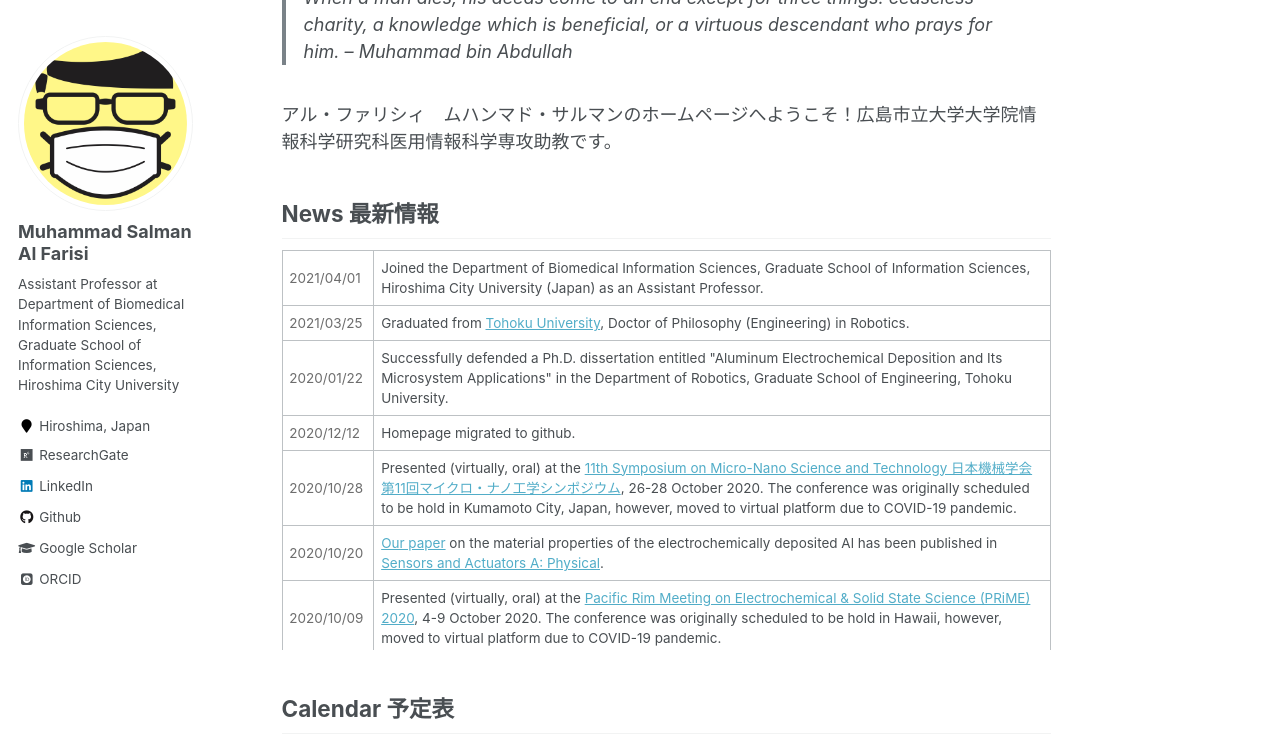
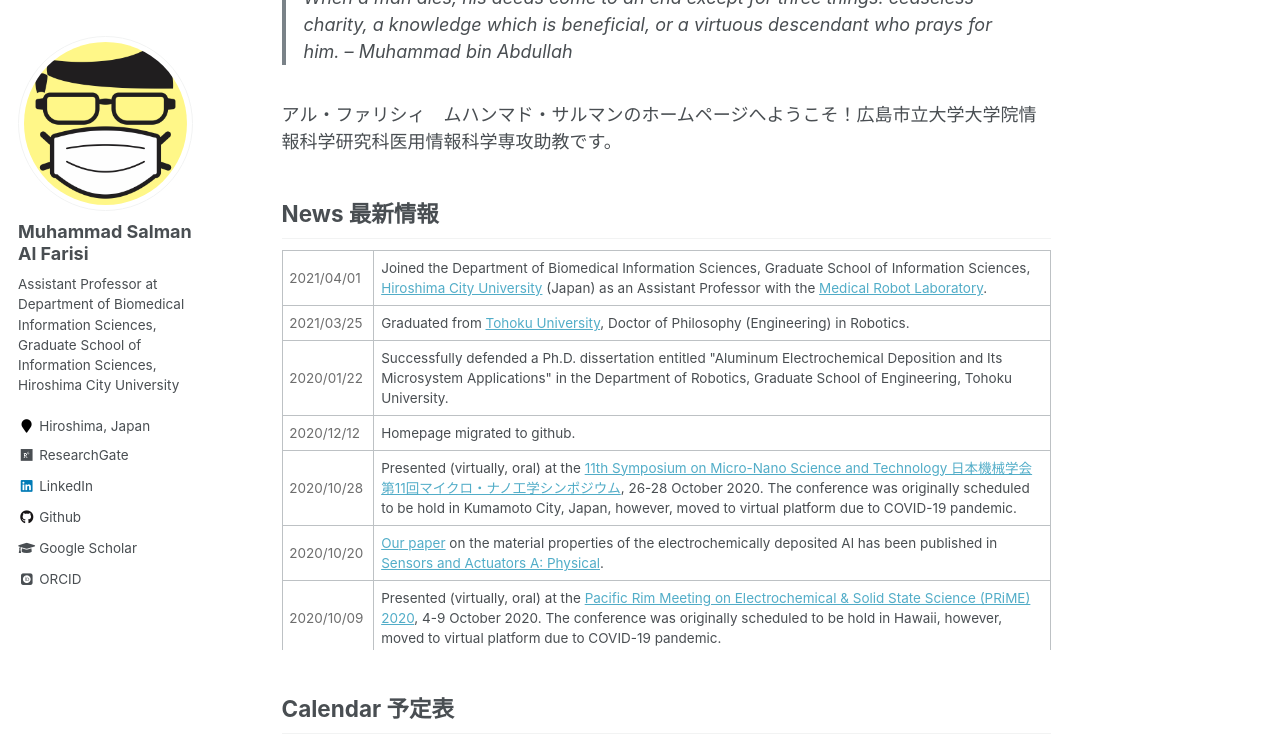
Before and after one commit to msalfarisi/msalfarisi.github.io, a Jekyll site: the page built from _pages/home.md, in a window 1280 px wide and 900 px high, scrolled down 389 px, cut to the strip 0-742 px from the top of the window. Built offline with Jekyll 4.4.1, drawn with Linux system fonts in a browser that asks for light colours; some web fonts are replaced.

Commit message:
Update home.md

```diff
--- a/_pages/home.md
+++ b/_pages/home.md
@@ -24,7 +24,7 @@ Welcome to the homepage of Muhammad Salman Al Farisi, an Assistant Professor at
  <table style="width:100%">
   <tr>
     <td style="color:#6d6d6d;">2021/04/01</td>
-    <td>Joined the Department of Biomedical Information Sciences, Graduate School of Information Sciences, Hiroshima City University (Japan) as an Assistant Professor.</td>
+    <td>Joined the Department of Biomedical Information Sciences, Graduate School of Information Sciences, <a href="https://www.hiroshima-cu.ac.jp/">Hiroshima City University</a> (Japan) as an Assistant Professor with the <a href="https://mmse.info.hiroshima-cu.ac.jp/">Medical Robot Laboratory</a>.</td>
   </tr>
   <tr>
     <td style="color:#6d6d6d;">2021/03/25</td>
```
